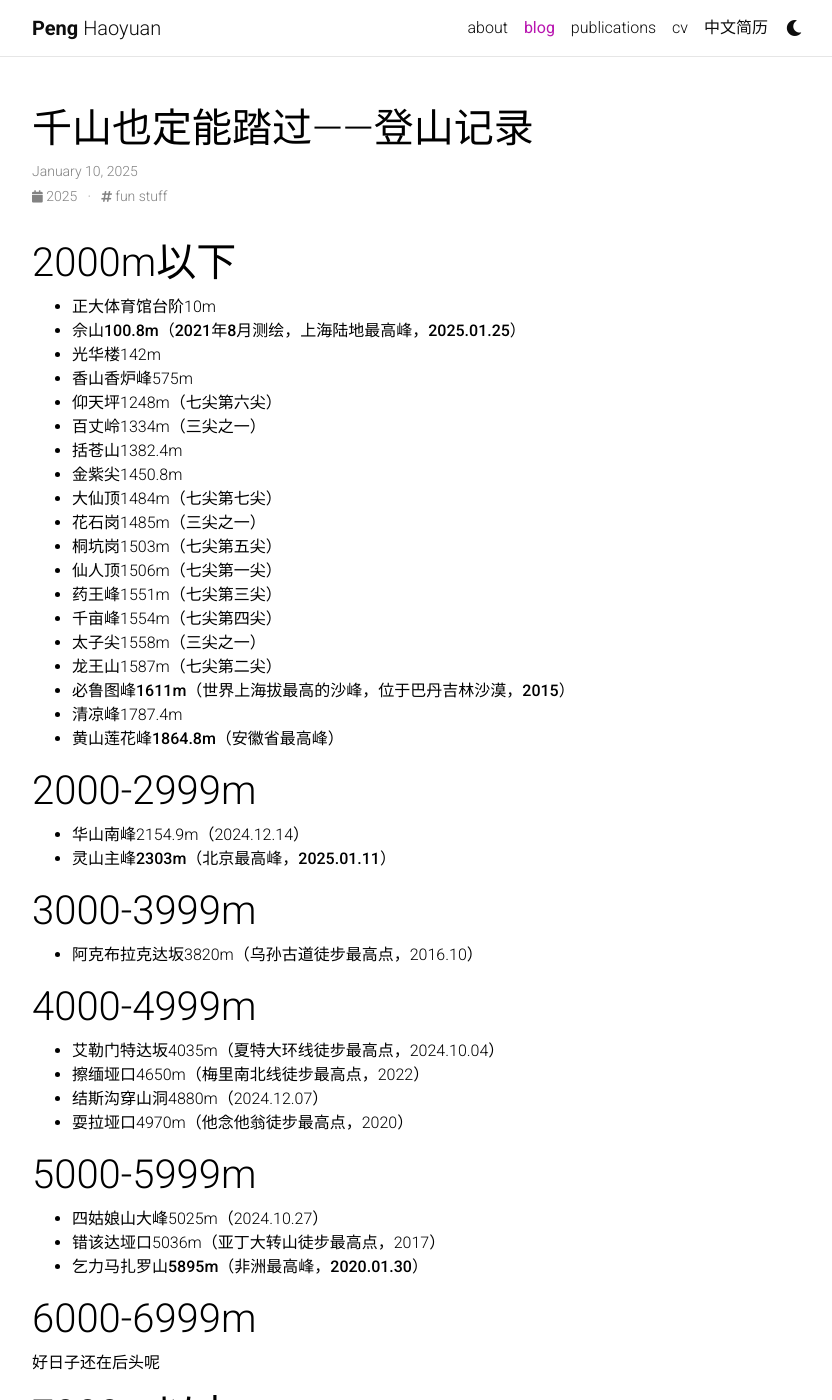
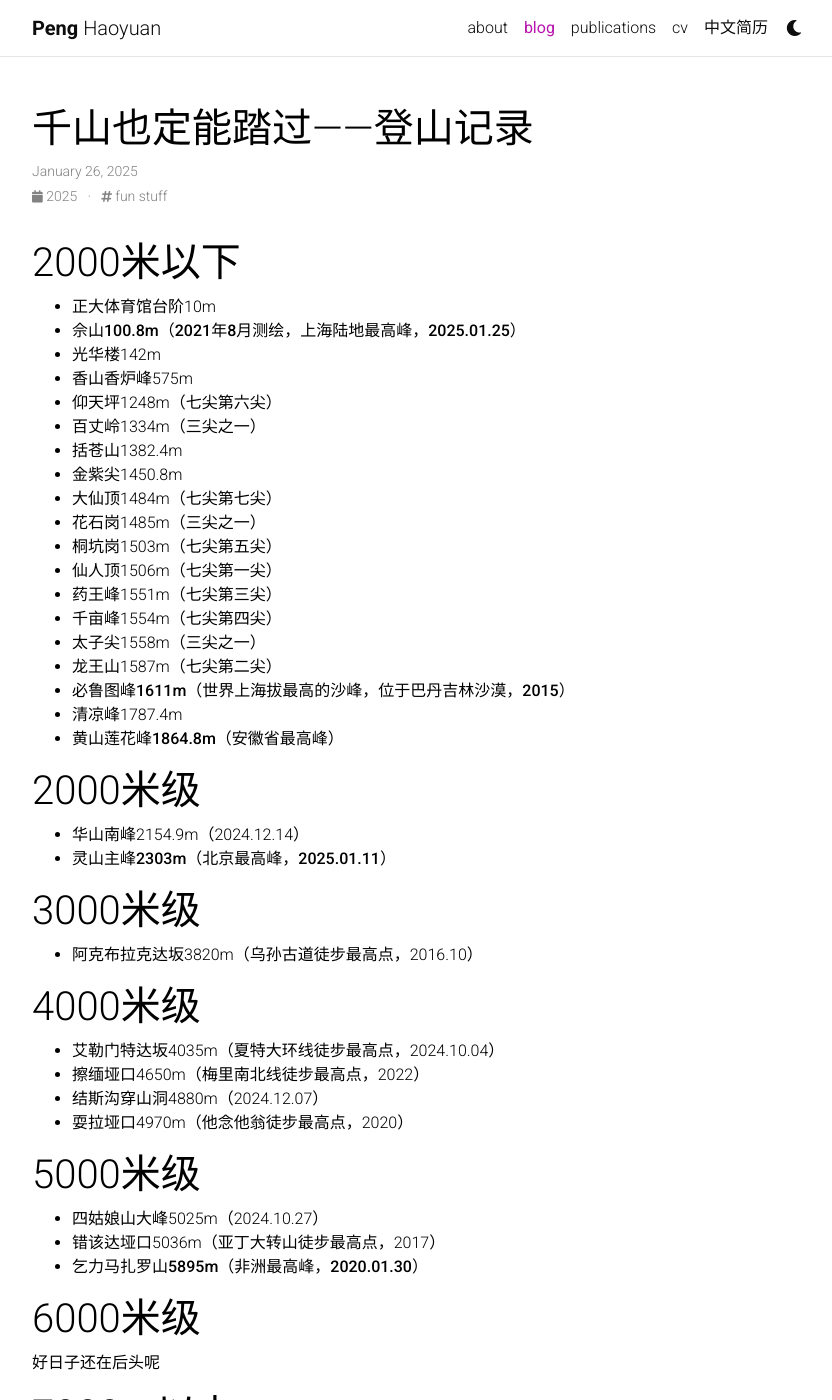
Before and after one commit to HaoyuanPeng/haoyuanpeng.github.io, a Jekyll site: the page built from _posts/2025-01-10-mountains.md, in a window 1280 px wide and 1400 px high. Shown: the whole window, without its empty margins (223-1055 px from the left). Built offline with Jekyll 4.4.1, drawn with Linux system fonts in a browser that asks for light colours; comment, search, counter and statistics services are not loaded; a style sheet for code colours, icons or effects is not loaded.

Commit message:
登山记录条目更新为“米级”

```diff
--- a/_posts/2025-01-10-mountains.md
+++ b/_posts/2025-01-10-mountains.md
@@ -1,13 +1,13 @@
 ---
 layout: post
 title: 千山也定能踏过——登山记录
-date: 2025-01-10 19:33:00 +0800
+date: 2025-01-26 11:13:00 +0800
 description: 自己的登山记录
 tags: [fun stuff]
 relatedposts: false
 ---
 
-# 2000m以下
+# 2000米以下
 - 正大体育馆台阶10m
 - **佘山100.8m（2021年8月测绘，上海陆地最高峰，2025.01.25）**
 - 光华楼142m
@@ -28,25 +28,25 @@ relatedposts: false
 - 清凉峰1787.4m
 - **黄山莲花峰1864.8m（安徽省最高峰）**
 
-# 2000-2999m
+# 2000米级
 - 华山南峰2154.9m（2024.12.14）
 - **灵山主峰2303m（北京最高峰，2025.01.11）**
 
-# 3000-3999m
+# 3000米级
 - 阿克布拉克达坂3820m（乌孙古道徒步最高点，2016.10）
 
-# 4000-4999m
+# 4000米级
 - 艾勒门特达坂4035m（夏特大环线徒步最高点，2024.10.04）
 - 擦缅垭口4650m（梅里南北线徒步最高点，2022）
 - 结斯沟穿山洞4880m（2024.12.07）
 - 耍拉垭口4970m（他念他翁徒步最高点，2020）
 
-# 5000-5999m
+# 5000米级
 - 四姑娘山大峰5025m（2024.10.27）
 - 错该达垭口5036m（亚丁大转山徒步最高点，2017）
 - **乞力马扎罗山5895m（非洲最高峰，2020.01.30）**
 
-# 6000-6999m
+# 6000米级
 好日子还在后头呢
 
 # 7000m以上
```
